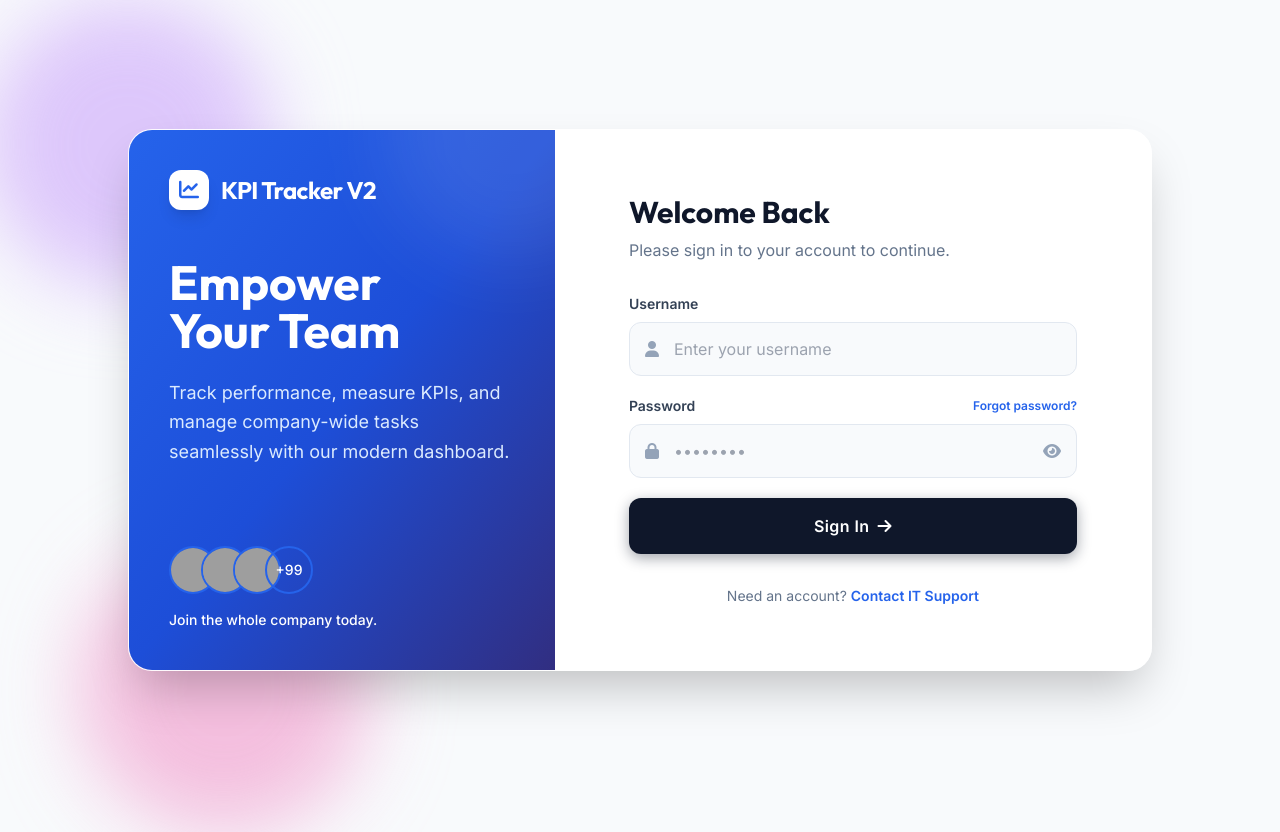
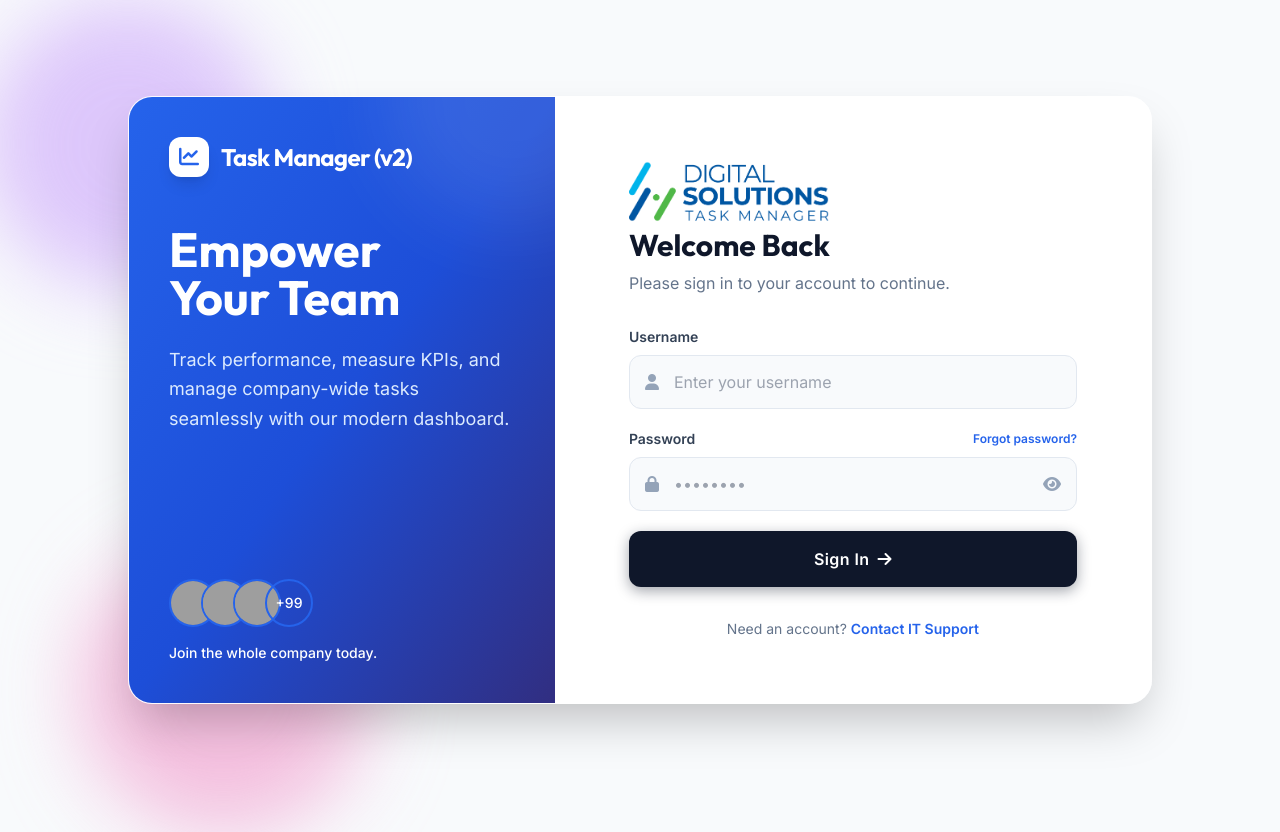
Before and after one commit to uvindu94/taskmanager, a PHP site: page /login.php in a window 1280 px wide. Run offline with PHP 8.4, Linux system fonts and the light colour scheme; some libraries are stand-ins or nearby versions; grey boxes are pictures that could not be loaded.

Commit message:
feat: Update branding in header and login pages with new logo and title changes

```diff
--- a/login.php
+++ b/login.php
@@ -37,7 +37,7 @@ if ($_SERVER['REQUEST_METHOD'] == 'POST') {
 <head>
     <meta charset="UTF-8">
     <meta name="viewport" content="width=device-width, initial-scale=1.0">
-    <title>Login - KPI Task Tracker</title>
+    <title>Login - Task Manager</title>
 
     <!-- Google Fonts -->
     <link rel="preconnect" href="https://fonts.googleapis.com">
@@ -111,8 +111,10 @@ if ($_SERVER['REQUEST_METHOD'] == 'POST') {
                     <div class="w-10 h-10 bg-white rounded-xl flex items-center justify-center shadow-lg">
                         <i class="fas fa-chart-line text-brand-600 text-xl"></i>
                     </div>
-                    <span class="font-display font-bold text-2xl tracking-tight">KPI Tracker V2</span>
+                    <span class="font-display font-bold text-2xl tracking-tight">Task Manager (v2)</span>
+
                 </div>
+
 
                 <div class="space-y-6">
                     <h1 class="font-display text-4xl sm:text-5xl font-bold leading-tight">
@@ -141,6 +143,7 @@ if ($_SERVER['REQUEST_METHOD'] == 'POST') {
         <!-- Right Side: Login Form -->
         <div class="w-full md:w-7/12 p-8 sm:p-12 md:p-16 flex flex-col justify-center bg-white" x-data="{ loading: false }">
             <div class="max-w-md w-full mx-auto">
+                                     <img width="200" src="./assets/tasklogo.png" alt="Task Manager Logo">
                 <h2 class="font-display text-3xl font-bold text-slate-900 mb-2">Welcome Back</h2>
                 <p class="text-slate-500 mb-8">Please sign in to your account to continue.</p>
 
@@ -167,7 +170,7 @@ if ($_SERVER['REQUEST_METHOD'] == 'POST') {
                     <div class="space-y-2 relative group" x-data="{ showPassword: false }">
                         <div class="flex items-center justify-between">
                             <label class="text-sm font-semibold text-slate-700 transition-colors group-focus-within:text-brand-600">Password</label>
-                            <a href="#" class="text-xs font-semibold text-brand-600 hover:text-brand-700 transition-colors">Forgot password?</a>
+                            <a href="mailto:uvindua@sltds.lk?subject=Password%20Reset%20Request&body=Hi%20IT%20Support%2C%0D%0A%0D%0AI%20would%20like%20to%20request%20a%20password%20reset%20for%20my%20account.%0D%0A%0D%0AMy%20Username%3A%20%5BEnter%20Username%5D%0D%0A%0D%0AThank%20you." class="text-xs font-semibold text-brand-600 hover:text-brand-700 transition-colors">Forgot password?</a>
                         </div>
                         <div class="relative">
                             <div class="absolute inset-y-0 left-0 pl-4 flex items-center pointer-events-none">
@@ -195,7 +198,7 @@ if ($_SERVER['REQUEST_METHOD'] == 'POST') {
 
                 <div class="mt-8 text-center">
                     <p class="text-sm text-slate-500">
-                        Need an account? <a href="#" class="font-semibold text-brand-600 hover:text-brand-700 transition-colors">Contact IT Support</a>
+                        Need an account? <a href="mailto:uvindua@sltds.lk?subject=New%20Account%20Request&body=Hi%20IT%20Support%2C%0D%0A%0D%0AI%20would%20like%20to%20request%20a%20new%20account%20for%20the%20Task%20Manager%20system.%0D%0A%0D%0AFull%20Name%3A%20%5BEnter%20Full%20Name%5D%0D%0ADesignation%3A%20%5BEnter%20Designation%5D%0D%0ADivision%3A%20%5BEnter%20Division%5D%0D%0A%0D%0AThank%20you." class="font-semibold text-brand-600 hover:text-brand-700 transition-colors">Contact IT Support</a>
                     </p>
                 </div>
             </div>
```
Also changed, not shown: header.php (+5 -3 lines).
